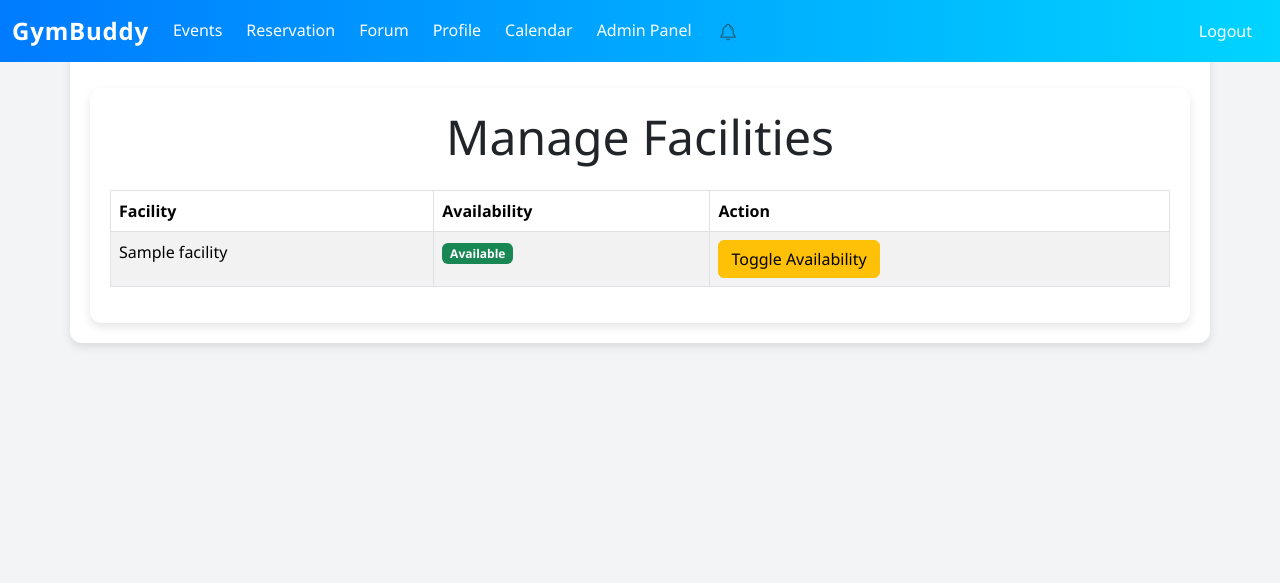
After one commit to AlpDemirSavas2506/GYMBUDDY, a Flask app: page /admin/facilities in a window 1280 px wide. The commit adds this page. Shown: the top 583 px of the page. Run offline with Flask 3, Linux system fonts and the light colour scheme; a user stored in the database is signed in; tables that the repository leaves empty hold one stand-in row (values such as "Sample post"); data that the repository does not hold is empty.

Commit message:
Admin panel implementation started

```diff
--- a/SQL.txt
+++ b/SQL.txt
@@ -144,3 +144,5 @@ CREATE TABLE user_events (
 
 ALTER TABLE public.users
 ADD COLUMN role VARCHAR(50) DEFAULT 'user' NOT NULL;
+
+ALTER TABLE facility ADD COLUMN is_available BOOLEAN DEFAULT TRUE;
--- /dev/null
+++ b/admin/admin_routes.py
@@ -0,0 +1,62 @@
+from flask import Blueprint, render_template, request, flash, redirect, url_for
+from flask_login import login_required, current_user
+from models import Facility, Reservation, db
+from utility import admin_required
+
+admin_bp = Blueprint('admin_bp', __name__, url_prefix='/admin')
+
+# Admin dashboard
+@admin_bp.route('/')
+@login_required
+@admin_required
+def admin_dashboard():
+    if not current_user.is_admin():
+        flash("Access denied! Admins only.", "danger")
+        return redirect(url_for('main_bp.home'))  # Redirect to a safe page
+
+    return render_template('admin/dashboard.html')
+
+# Manage facility availability
+@admin_bp.route('/facilities', methods=['GET', 'POST'])
+@login_required
+@admin_required
+def manage_facilities():
+    if not current_user.is_admin():
+        flash("Access denied! Admins only.", "danger")
+        return redirect(url_for('main_bp.home'))
+
+    facilities = Facility.query.all()
+
+    if request.method == 'POST':
+        # Get facility ID from form
+        facility_id = request.form.get('facility_id')
+        # Toggle availability
+        facility = Facility.query.get(facility_id)
+        if facility:
+            facility.is_available = not facility.is_available  # Toggle the value
+            db.session.commit()
+            status = "available" if facility.is_available else "unavailable"
+            flash(f"Facility '{facility.name}' is now {status}.", "success")
+        else:
+            flash("Invalid facility ID.", "danger")
+        return redirect(url_for('admin_bp.manage_facilities'))
+
+    return render_template('admin/manage_facilities.html', facilities=facilities)
+
+
+# View booking analytics
+@admin_bp.route('/analytics')
+@login_required
+@admin_required
+def view_analytics():
+    if not current_user.is_admin():
+        flash("Access denied! Admins only.", "danger")
+        return redirect(url_for('main_bp.home'))
+
+    # Example analytics: count reservations per facility
+    analytics = db.session.query(
+        Facility.name,
+        db.func.count(Reservation.id).label('reservation_count')
+    ).join(Reservation, Facility.id == Reservation.facility_id).group_by(Facility.name).all()
+
+    return render_template('admin/analytics.html', analytics=analytics)
--- a/app.py
+++ b/app.py
@@ -82,6 +82,7 @@ def create_app():
     from events.event_routes import events_bp
     from notification.notification_routes import notification_bp
     from local_calendar.calendar_routes import calendar_bp
+    from admin.admin_routes import admin_bp
 
     app.register_blueprint(auth_bp)
     app.register_blueprint(reservation_bp)
@@ -89,6 +90,7 @@ def create_app():
     app.register_blueprint(events_bp)
     app.register_blueprint(notification_bp)
     app.register_blueprint(calendar_bp)
+    app.register_blueprint(admin_bp)
 
     @app.errorhandler(404)
     def page_not_found(e):
--- a/models.py
+++ b/models.py
@@ -38,6 +38,7 @@ class Facility(db.Model):
     __tablename__ = 'facilities'
     id = db.Column(db.Integer, primary_key=True)
     name = db.Column(db.String(100), nullable=False, unique=True)
+    is_available = db.Column(db.Boolean, default=True)
 
     # Relationship to reservations
     reservations = db.relationship('Reservation', back_populates='facility', cascade='all, delete-orphan')
--- /dev/null
+++ b/templates/admin/manage_facilities.html
@@ -0,0 +1,38 @@
+{% extends "base.html" %}
+{% block title %}Manage Facilities{% endblock %}
+{% block content %}
+<div class="container mt-4">
+    <h1 class="display-5 text-center mb-4">Manage Facilities</h1>
+
+    <form method="POST">
+        <table class="table table-bordered table-striped">
+            <thead>
+                <tr>
+                    <th>Facility</th>
+                    <th>Availability</th>
+                    <th>Action</th>
+                </tr>
+            </thead>
+            <tbody>
+                {% for facility in facilities %}
+                <tr>
+                    <td>{{ facility.name }}</td>
+                    <td>
+                        {% if facility.is_available %}
+                        <span class="badge bg-success">Available</span>
+                        {% else %}
+                        <span class="badge bg-danger">Unavailable</span>
+                        {% endif %}
+                    </td>
+                    <td>
+                        <button type="submit" name="facility_id" value="{{ facility.id }}" class="btn btn-warning">
+                            Toggle Availability
+                        </button>
+                    </td>
+                </tr>
+                {% endfor %}
+            </tbody>
+        </table>
+    </form>
+</div>
+{% endblock %}
--- a/templates/base.html
+++ b/templates/base.html
@@ -176,6 +176,11 @@ justify-content:center !important;
                     <li class="nav-item">
                         <a class="nav-link {% if request.endpoint == 'calendar' %}active{% endif %}" href="{{ url_for('calendar_bp.view_calendar') }}">Calendar</a>
                     </li>
+                    {% if current_user.is_admin() %}
+                    <li class="nav-item">
+                        <a class="nav-link" href="{{ url_for('admin_bp.admin_dashboard') }}">Admin Panel</a>
+                    </li>
+                    {% endif %}
 <li class="nav-item dropdown position-relative">
     <a id="notificationDropdown" class="nav-link position-relative" href="#" role="button" data-bs-toggle="dropdown" aria-expanded="false">
         <img id="notificationIcon" src="{{ url_for('static', filename='images/bell_empty.png') }}" alt="Notifications" style="width: 24px; height: 24px;">
--- a/utility.py
+++ b/utility.py
@@ -1,8 +1,9 @@
 from flask_mail import Message
 from flask_login import current_user
 from config import mail
-from flask import render_template
+from flask import render_template, url_for, flash, redirect
 from models import Notification, User, db
+from functools import wraps
 import base64
 
 def send_email(subject, recipient, html_body):
@@ -154,3 +155,12 @@ def notify_forum_users(topic_title, topic_replier_name, topic_owner_id, repliers
                 f_message=reply_message,
                 is_owner=True
             )
+
+def admin_required(f):
+    @wraps(f)
+    def decorated_function(*args, **kwargs):
+        if not current_user.is_authenticated or not current_user.is_admin():
+            flash("Access denied! Admins only.", "danger")
+            return redirect(url_for('home'))
+        return f(*args, **kwargs)
+    return decorated_function
```
Also changed, not shown: templates/admin/analytics.html (added, +23 -0 lines), templates/admin/dashboard.html (added, +35 -0 lines).
